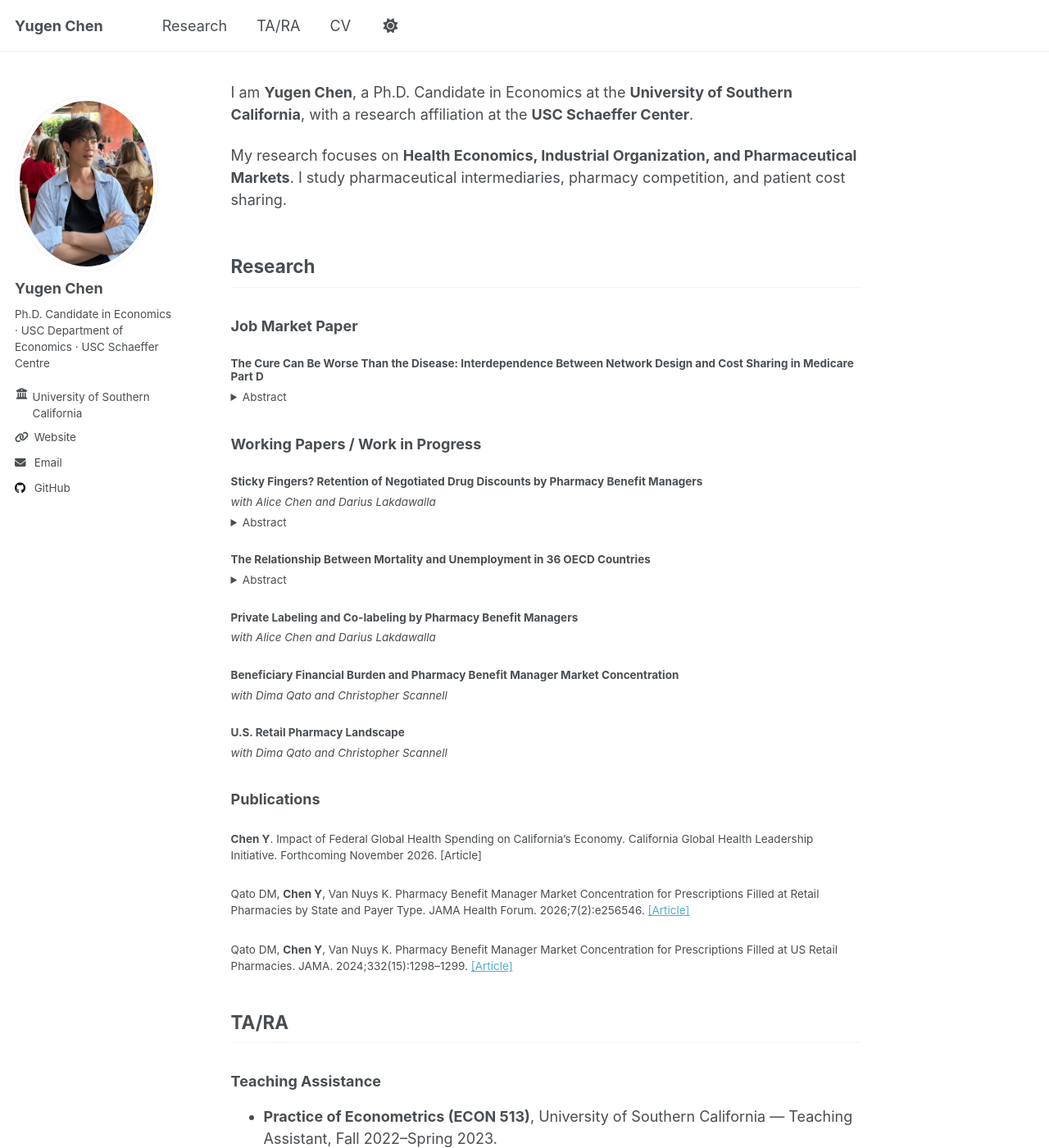
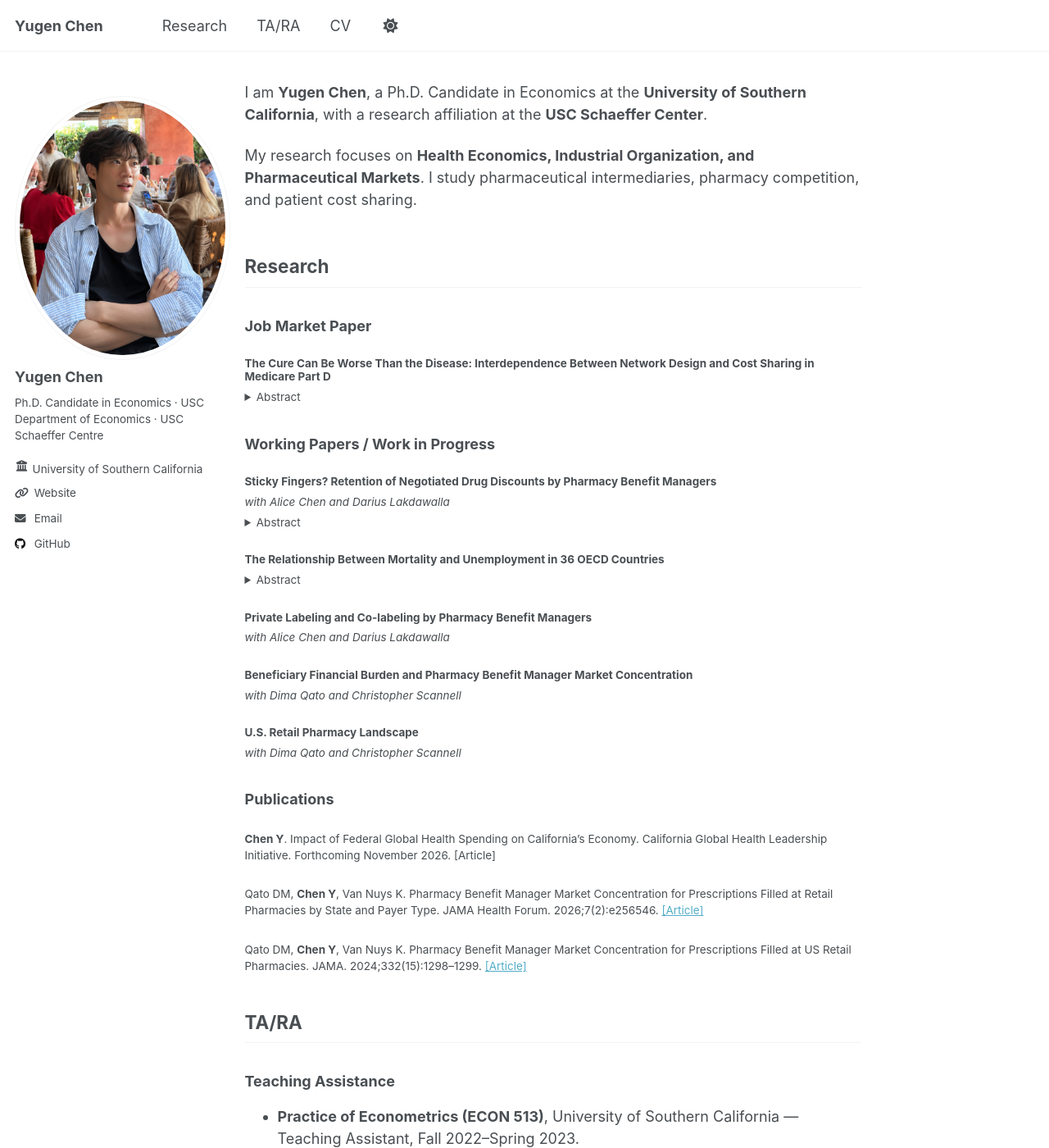
Before and after one commit to YugenChen/YugenChen.github.io, a Jekyll site: the page built from _pages/about.md, in a window 1280 px wide and 1400 px high. Shown: the whole window at 82% size. Built offline with Jekyll 4.4.1, drawn with Linux system fonts in a browser that asks for light colours.

Commit message:
Enlarge profile portrait by 50 percent and reserve sidebar space

```diff
--- a/_sass/layout/_sidebar.scss
+++ b/_sass/layout/_sidebar.scss
@@ -83,8 +83,8 @@
 .author__avatar {
   display: table-cell;
   vertical-align: top;
-  width: 36px;
-  height: 36px;
+  width: 54px;
+  height: 54px;
   border-radius: 50%;
   object-fit: cover;  /* 防止图片被拉伸，保持比例裁剪 */
   // set width only, for non-square avatars
@@ -96,7 +96,7 @@
   }
 
   img {
-    max-width: 175px;
+    max-width: 262.5px;
     border-radius: 50%;
 
     @include breakpoint($large) {
--- a/assets/css/main.scss
+++ b/assets/css/main.scss
@@ -117,3 +117,16 @@ html { scroll-behavior: smooth; }
   font-weight: normal;
   line-height: 1.5;
 }
+
+// Reserve space for the enlarged portrait without clipping it or covering text.
+@include breakpoint($large) {
+  #main > .sidebar {
+    width: 262.5px;
+    max-width: none;
+  }
+
+  #main > .sidebar + .page {
+    width: calc(100% - 262.5px - 1em);
+    padding-left: 0;
+  }
+}
```
Also changed, not shown: docs/website-audit.md (+4 -0 lines).
